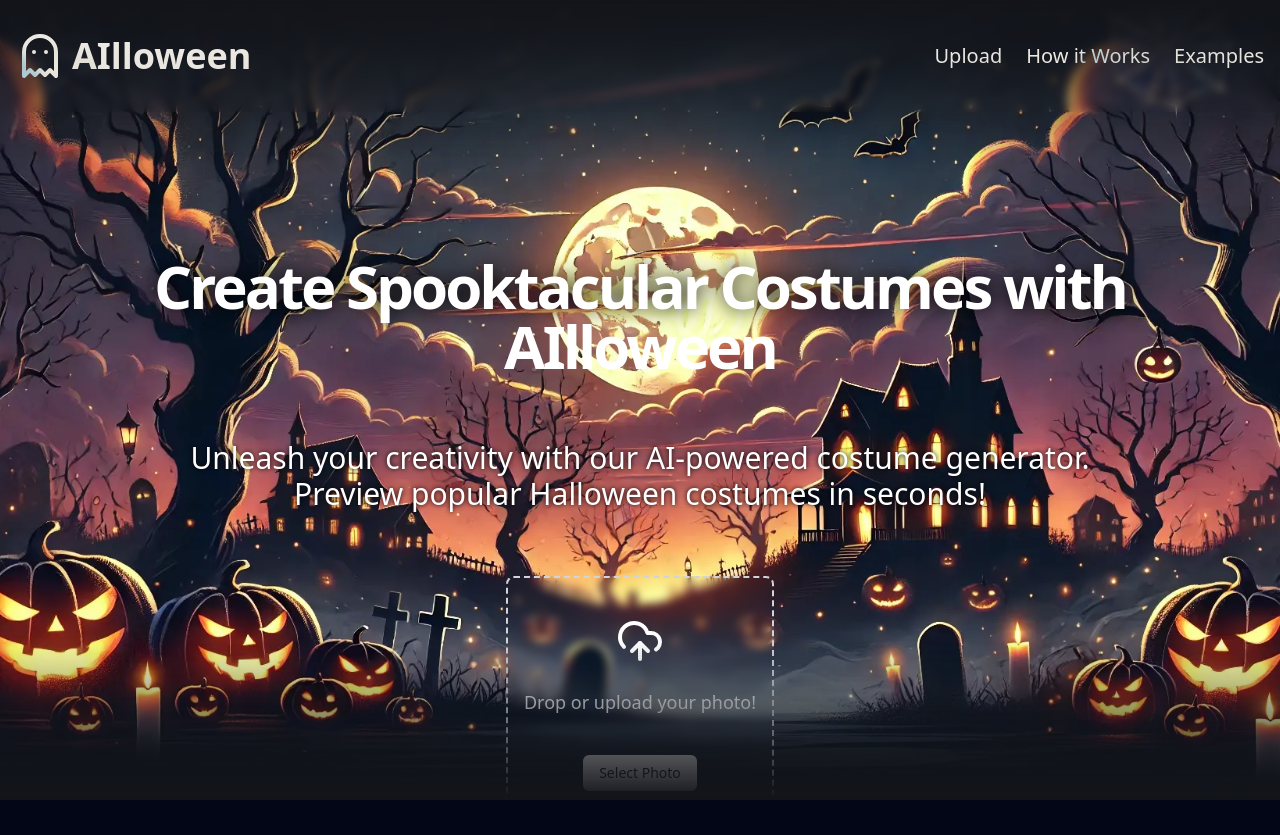
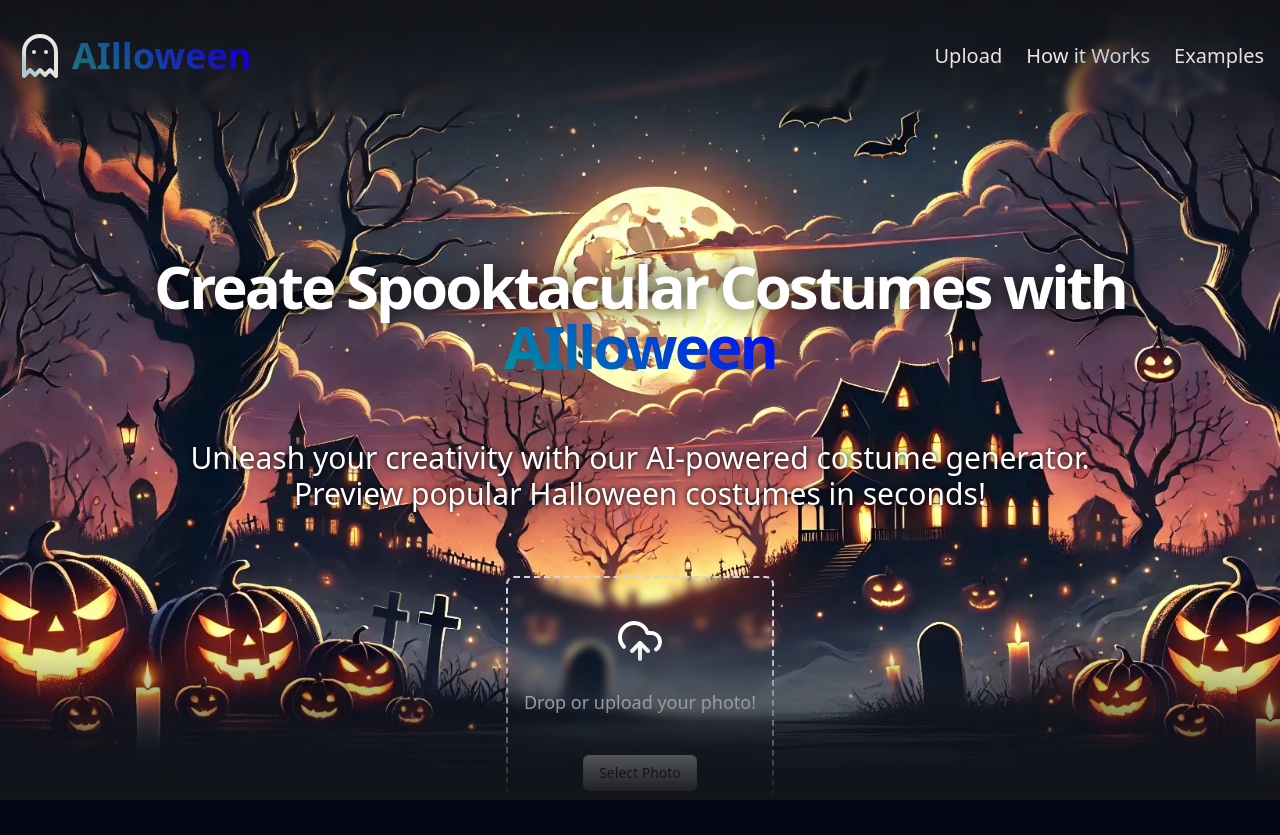
Before and after one commit to Fercho5656/AIlloween, an Astro site: page / in a window 1280 px wide. Shown: the top 835 px of the page. Built offline with nearby package versions, Linux system fonts and the light colour scheme; Astro itself is replaced by a stand-in of ours.

Commit message:
Add smooth scroll and gradient text styles

```diff
--- a/src/layouts/Layout.astro
+++ b/src/layouts/Layout.astro
@@ -9,7 +9,7 @@
 ---
 
 <!doctype html>
-<html lang="en">
+<html lang="en" class="scroll-smooth">
 	<head>
 		<meta charset="UTF-8" />
 		<meta name="description" content="Astro description" />
@@ -41,4 +41,11 @@
 			Courier New,
 			monospace;
 	}
+	.text-gradient {
+		background-image: var(--accent-gradient);
+		-webkit-background-clip: text;
+		-webkit-text-fill-color: transparent;
+		background-size: 400%;
+		background-position: 0%;
+	}
 </style>
```
